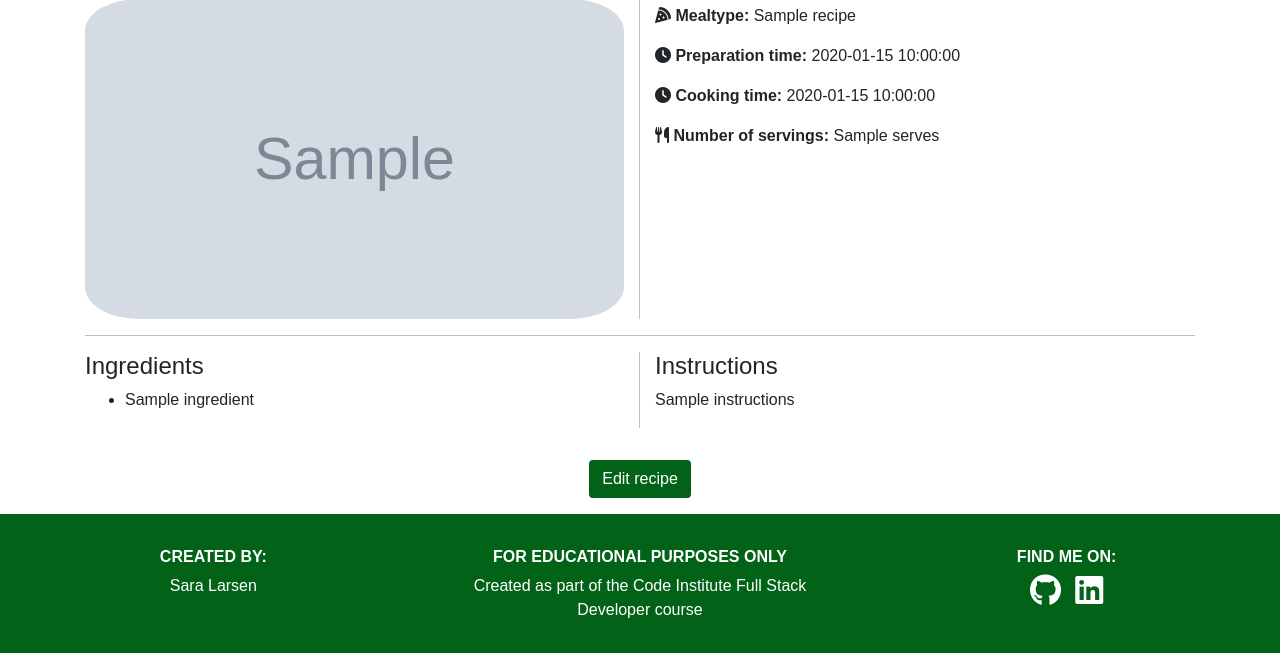
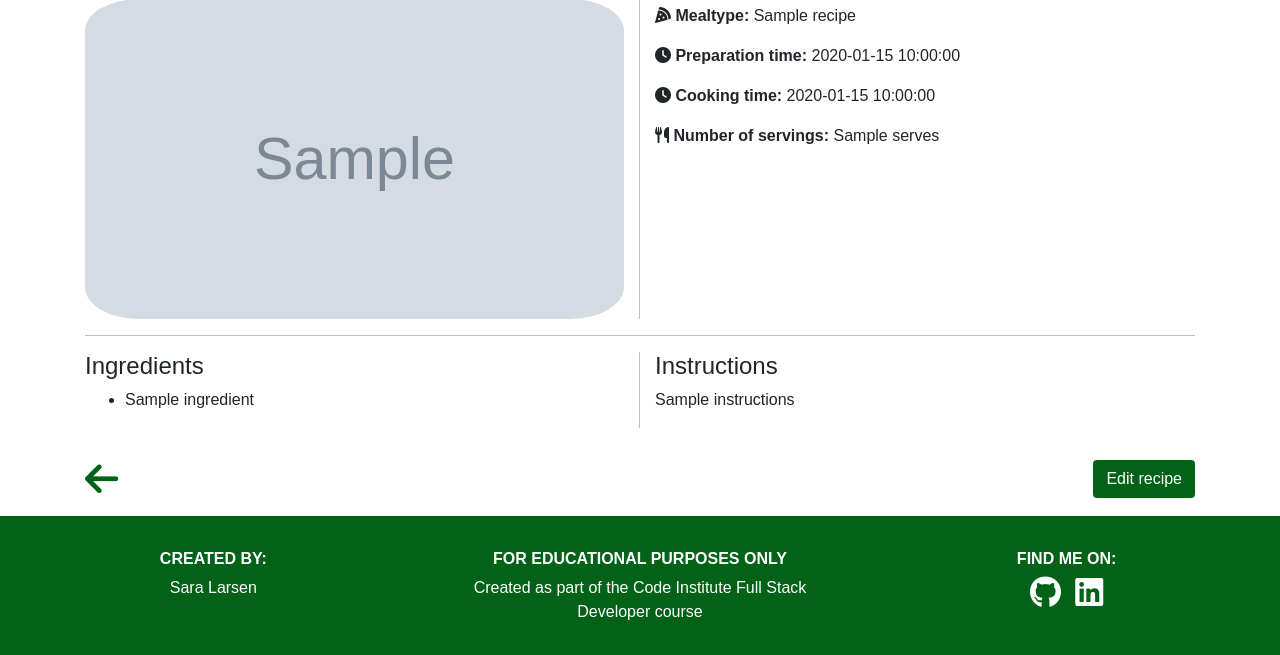
Before and after one commit to Sarani1612/the-veggie-patch, a Flask app: template templates/viewrecipe.html in a window 1280 px wide. Shown: the part 188-843 px from the top of the page. Run offline with Flask 2, Linux system fonts and the light colour scheme; the template is opened without the code that fills it: most values are stand-ins (such as "Sample title", 1, 10 or a date in 2020); grey boxes marked "Sample" are stand-in pictures; some libraries are stand-ins or nearby versions; some web fonts are replaced.

Commit message:
added back button to recipe view

```diff
--- a/templates/viewrecipe.html
+++ b/templates/viewrecipe.html
@@ -43,7 +43,10 @@
             </div>
         </div>
         <div class="row edit-btn">
-            <div class="col-sm-12 text-center">
+            <div class="col text-left">
+                <span><i class="fas fa-arrow-left arrow-custom" onclick="history.back()"></i></span>
+            </div>
+            <div class="col text-right">
                 <button class="btn btn-custom" id="modal-button">Edit recipe</button>
             </div>
             <div id="edit-modal">
```
